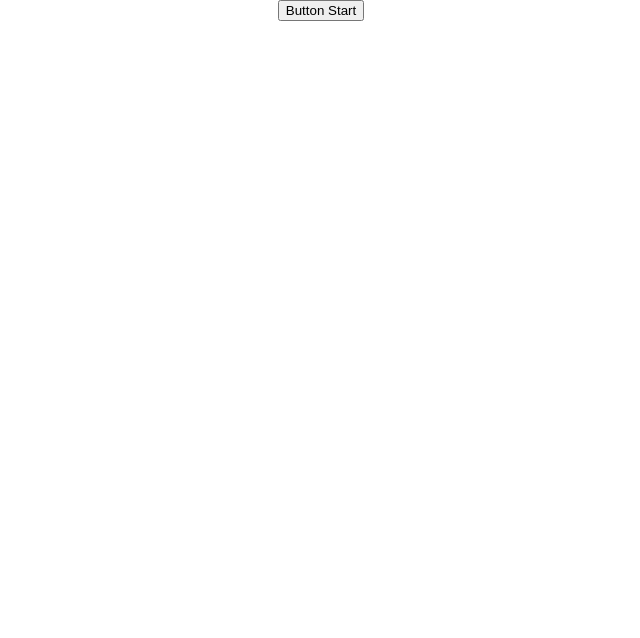
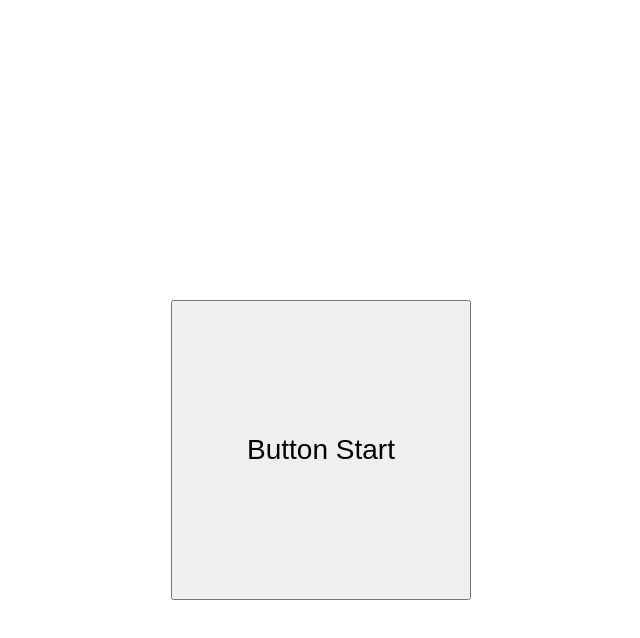
Before and after one commit to dgold4545/quotes, a plain HTML site: page index.html in a window 1280 px wide. Shown: the whole page, without its empty margins (319-959 px from the left). Drawn offline with Linux system fonts and the light colour scheme.

Commit message:
update css
add

```diff
--- a/css/style.css
+++ b/css/style.css
@@ -1,4 +1,5 @@
-html, body {
+html,
+body {
   margin: 0;
   width: 100%;
   height: 100vh;
@@ -8,6 +9,14 @@ html, body {
   display: flex;
   justify-content: center;
   align-items: center;
+}
+
+.btn-start {
+  height: 300px;
+  min-width: 300px;
+
+  margin: 300px;
+  font-size: 28px;
 }
 
 .slide {
@@ -39,11 +48,10 @@ html, body {
   display: none;
 }
 
-
 .slide div {
-    padding : 40px;
+  padding: 40px;
   text-align: center;
   color: #fff;
   font-size: 1.4rem;
-    user-select:none;
+  user-select: none;
 }
```
Lines whose indentation alone changed are shown as unchanged.
